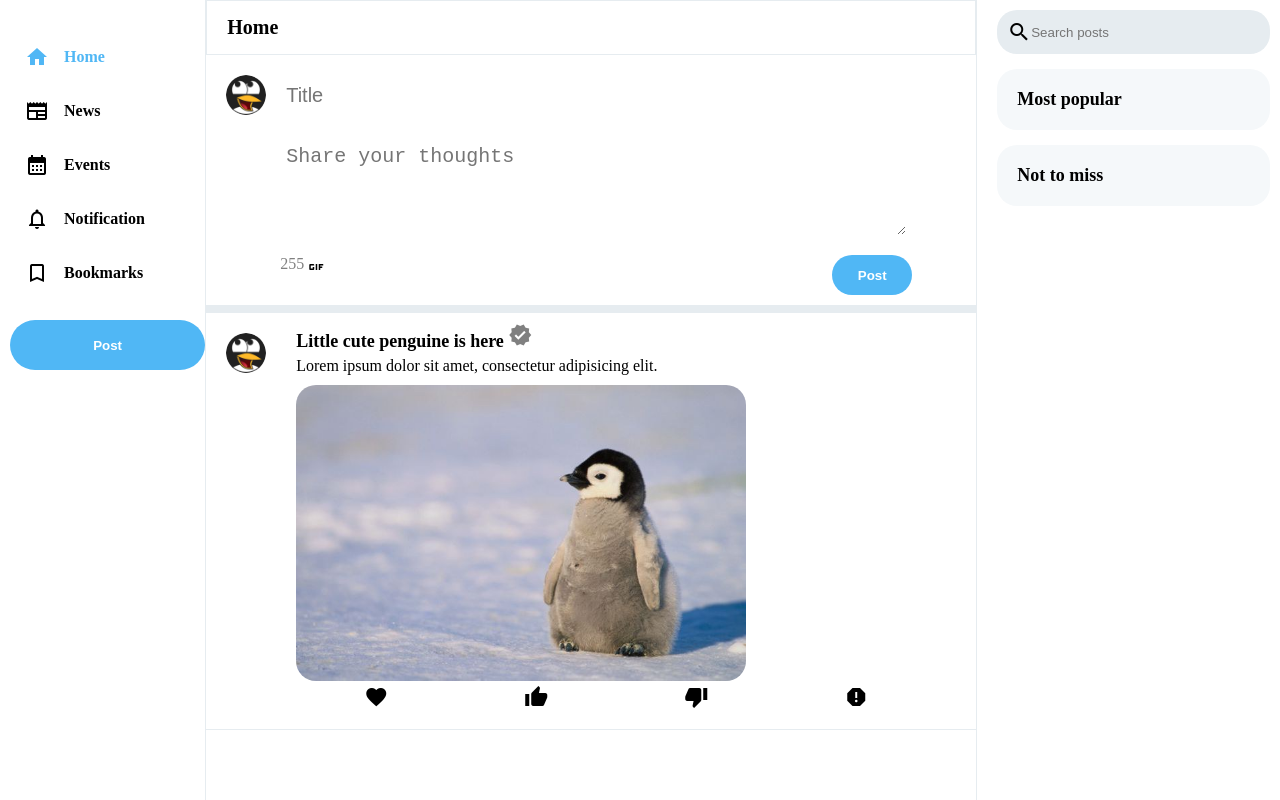
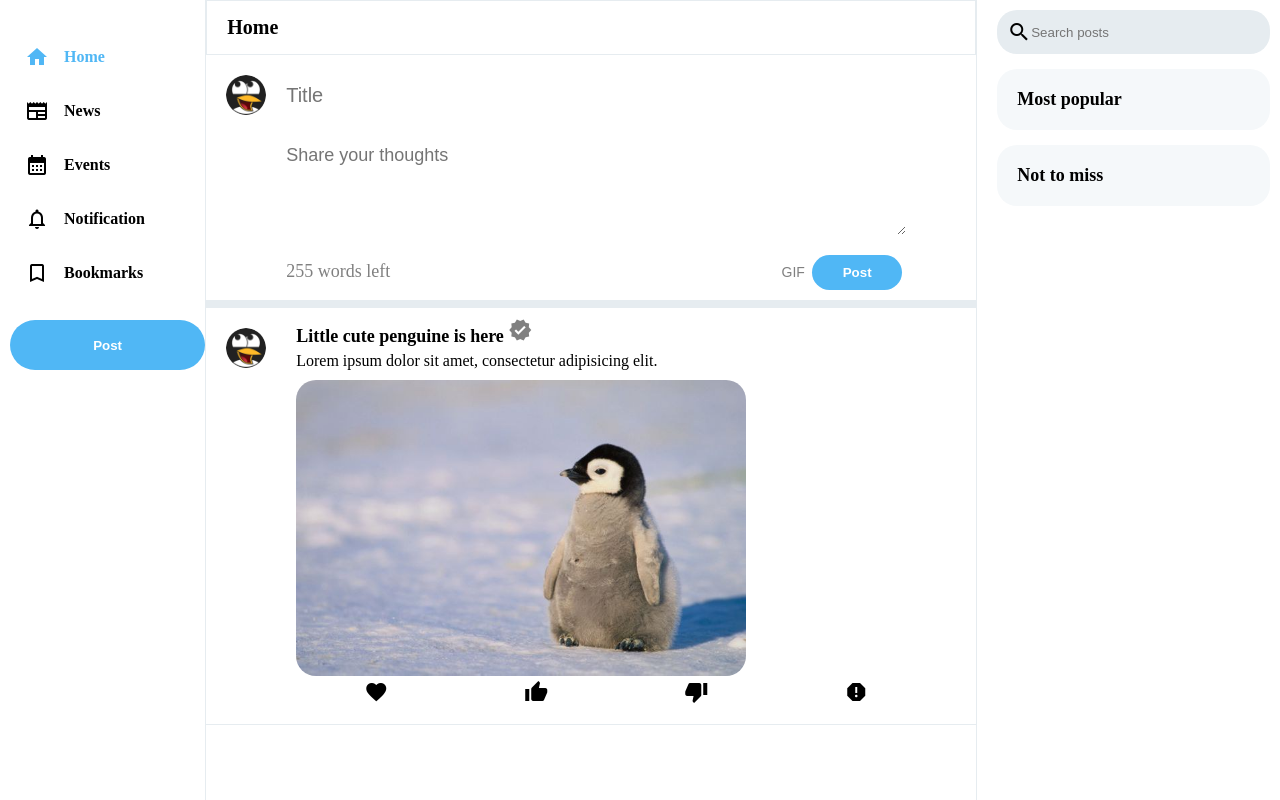
Before and after one commit to VAOkolo/Blog_Frontend_PW, a plain HTML site: page client/homepage.html in a window 1280 px wide. Drawn offline with Linux system fonts and the light colour scheme; files whose address does not match are found by name.

Commit message:
gift button added

```diff
--- a/homepage.html
+++ b/client/homepage.html
@@ -77,8 +77,9 @@
                     <textarea class="postText" placeholder="Share your thoughts"></textarea>
 
                     <span class="createPostFooter">
-                        <span class="charCount" id="charCount">255</span>
-                        <span class="material-icons"> gift </span>
+                        <span class="charCount" id="charCount">255 words left</span>
+                        <!-- <span class="material-icons"> gift </span> -->
+                        <button class="addGift" id="addGift">GIF</button>
                         <button class="postButton">Post</button>
                     </span>
 
--- a/style.css
+++ b/client/style.css
@@ -155,16 +155,23 @@ body{
     flex: 1;
     margin-left: 20px;
     font-size: 20px;
+    font-family: Arial, Helvetica, sans-serif;
     color: gray;
     border: none;
     outline: none;
+}
+
+.postInput input {
+    font-size: 20px;
+    color: gray;
 }
 
 .postText {
     display: flex;
     margin-left: 60px;
     margin-right: 60px;
-    font-size: 20px;
+    font-size: 18px;
+    font-family: Arial, Helvetica, sans-serif;
     color: gray;
     min-width: 640px;
     max-width: 640px;
@@ -174,8 +181,6 @@ body{
     padding-top: 10px;
     border: none;
     outline: none;
-
-    /* border: 1px solid lightgray; */
 }
 
 ::placeholder {
@@ -184,7 +189,8 @@ body{
 
 .charCount {
     color: gray;
-    font-size: 16px;
+    font-size: 18px;
+    margin-left: 10px;
 }
 
 .postButton {
@@ -193,15 +199,24 @@ body{
     color: white;
     font-weight: 900;
     border-radius: 30px;
-    width: 80px;
-    height: 40px;
-    /* margin-top: 10px; */
-    margin-left: 75%;
+    width: 90px;
+    height: 35px;
+}
+
+.addGift{
+    background-color: white;
+    /* border: 1px solid gray; */
+    border: none;
+    color: gray;
+    height: 30px;
+    width: 30px;
+    font-size: 14px;
+    margin-left: 60%;
+    /* margin-right: 10px;  */
 }
 
 .createPostFooter {
-    display: flex;
-    justify-content: center;
+    display: block;
     margin-top: 20px;
     margin-left: 60px;
     margin-right: 40px;
```
Also changed, not shown: client/images/attachement-example.jpeg (renamed from attachement-example.jpeg), client/images/avatar-icon.jpg (renamed from avatar-icon.jpg).
